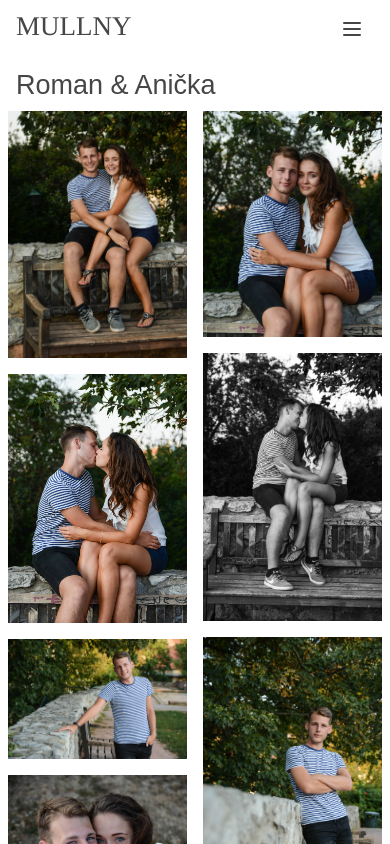
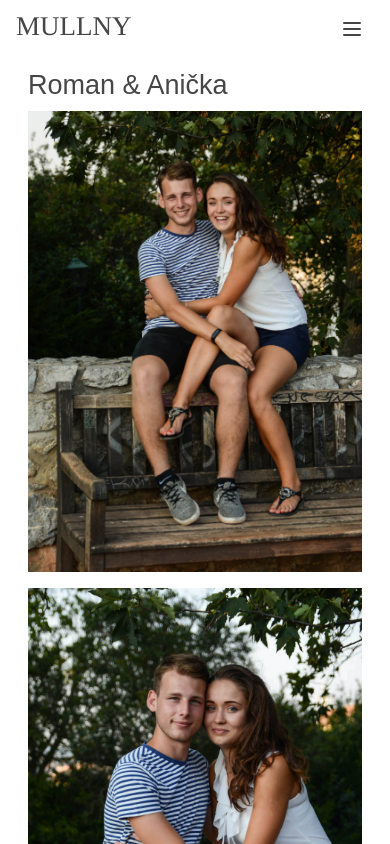
Before and after one commit to asdsasm9/mp_page, a React (Create React App) app: page /couples in a window 390 px wide. Shown: the top 844 px of the page. Built offline with nearby package versions, Linux system fonts and the light colour scheme.

Commit message:
showcase done

```diff
--- a/src/components/showcase/GalleryPhotos.tsx
+++ b/src/components/showcase/GalleryPhotos.tsx
@@ -13,21 +13,34 @@ const GalleryPhotos = (props: { imgUrls: string[]; gallery: Gallery }) => {
     }
   }
 
-  return (
+  let twoSides = (
     <>
-      <p className="textHardTitle ml-4 mt-12">{props.gallery.nameOfGallery}</p>
-      <div className="flex">
-        <div className="w-1/2">
+      <div className="">
         {leftSide.map((imgSrc) => (
           <ShowcasePhoto key={imgSrc} imgSrc={imgSrc}></ShowcasePhoto>
         ))}
       </div>
-        <div className="w-1/2">
+      <div className="">
         {rightSide.map((imgSrc) => (
           <ShowcasePhoto key={imgSrc} imgSrc={imgSrc}></ShowcasePhoto>
         ))}
       </div>
+    </>
+  );
+
+  let oneSide = (
+    <div className="">
+      {props.imgUrls.map((imgSrc) => (
+        <ShowcasePhoto key={imgSrc} imgSrc={imgSrc}></ShowcasePhoto>
+      ))}
     </div>
+  );
+
+  return (
+    <>
+      <p className="textHardTitle px-7 mt-12">{props.gallery.nameOfGallery}</p>
+      <div className="md:hidden px-5">{oneSide}</div>
+      <div className="hidden md:flex">{twoSides}</div>
     </>
   );
 };
--- a/src/pages/PhotosShowcase.tsx
+++ b/src/pages/PhotosShowcase.tsx
@@ -23,7 +23,7 @@ const PhotosShowcase = (props: { category: Category }) => {
 
   return (
     <>
-      <div className="mt-12">
+      <div className="mt-12 mb-10">
         {showingGalleries.map((gallery) => (
           <GalleryPhotos
             key={gallery.id}
```
Lines whose indentation alone changed are shown as unchanged.
